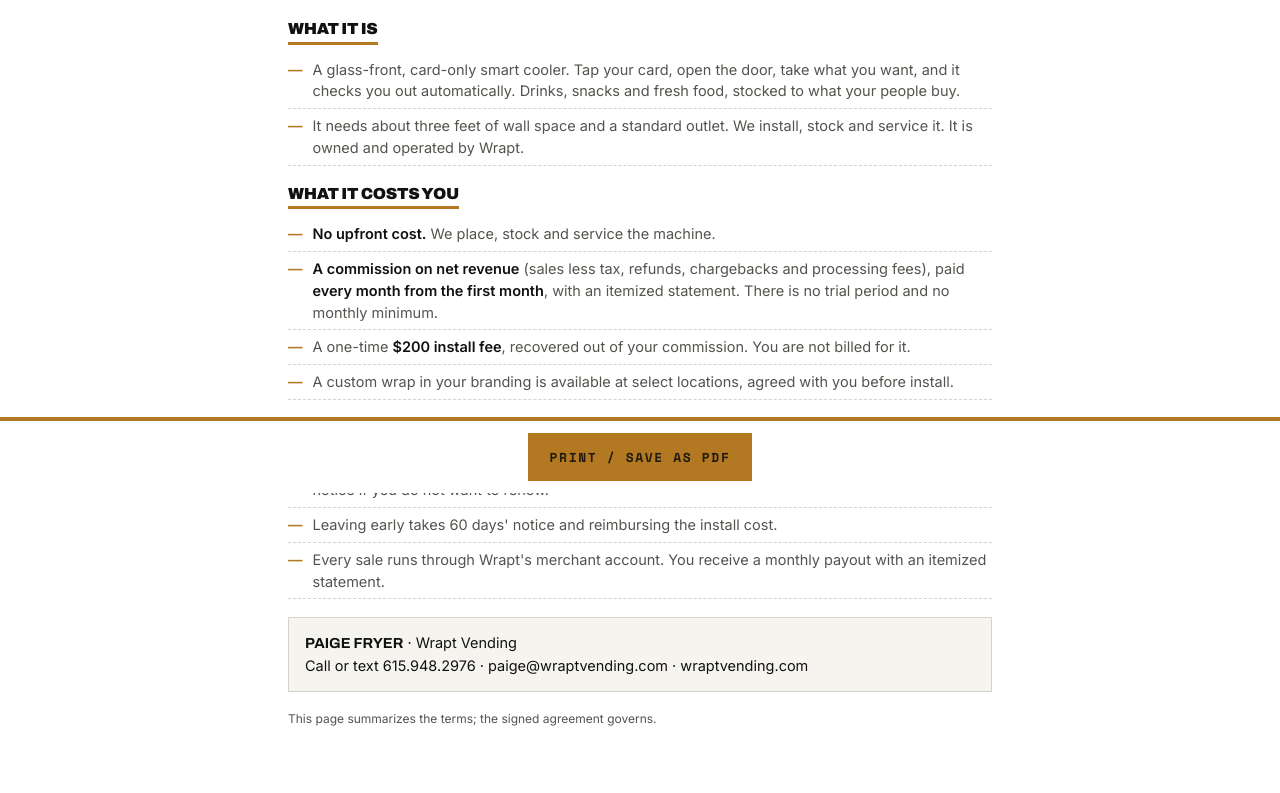
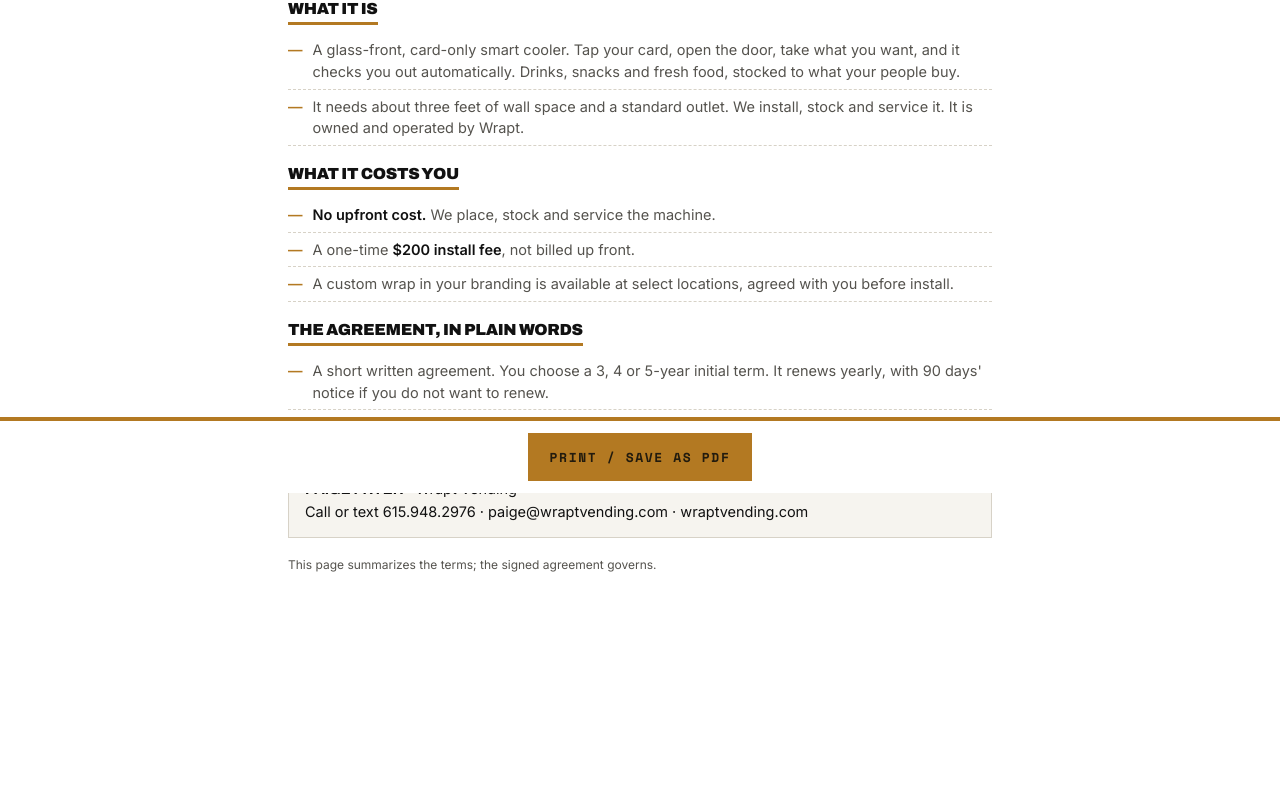
Before and after one commit to bdftzzvpw8-cmd/WraptVending, a website: page leave-behind.html in a window 1280 px wide. Shown: the part 307-1100 px from the top of the page. After the commit the page ends 971 px from the top, so only its background shows below. Drawn offline with nearby package versions, Linux system fonts and the light colour scheme.

Commit message:
Leave-behind: no commission details (no rate, no payout, no commission line)

```diff
--- a/leave-behind.html
+++ b/leave-behind.html
@@ -59,8 +59,7 @@
   <h2>What it costs you</h2>
   <ul>
     <li><span><b>No upfront cost.</b> We place, stock and service the machine.</span></li>
-    <li><span id="lCommission"></span></li>
-    <li><span>A one-time <b>$200 install fee</b>, recovered out of your commission. You are not billed for it.</span></li>
+    <li><span>A one-time <b>$200 install fee</b>, not billed up front.</span></li>
     <li><span>A custom wrap in your branding is available at select locations, agreed with you before install.</span></li>
   </ul>
 
@@ -68,7 +67,6 @@
   <ul>
     <li><span>A short written agreement. You choose a 3, 4 or 5-year initial term. It renews yearly, with 90 days' notice if you do not want to renew.</span></li>
     <li><span>Leaving early takes 60 days' notice and reimbursing the install cost.</span></li>
-    <li><span>Every sale runs through Wrapt's merchant account. You receive a monthly payout with an itemized statement.</span></li>
     <li id="lResponse" style="display:none"><span></span></li>
     <li id="lInsurance" style="display:none"><span></span></li>
   </ul>
@@ -95,15 +93,10 @@
   if (d.city) $('lCity').textContent = d.city; else $('lCityWrap').style.display = 'none';
   $('lDate').textContent = new Date().toLocaleDateString('en-US', { month: 'long', day: 'numeric', year: 'numeric' });
 
-  // The rate stays off the page unless sir approves it for this host: add ?rate=10 to the link. Never above 10.
-  const rq = parseFloat(new URLSearchParams(location.search).get('rate'));
-  const rate = (rq > 0 && rq <= 10) ? (Math.round(rq * 10) / 10) : 0;
-  $('lCommission').innerHTML = '<b>' + (rate ? rate + '% of net revenue' : 'A commission on net revenue') + '</b> (sales less tax, refunds, chargebacks and processing fees), paid <b>every month from the first month</b>, with an itemized statement. There is no trial period and no monthly minimum.';
-
   const missing = [];
   if (RESPONSE_PROMISE) { $('lResponse').style.display = ''; $('lResponse').firstChild.textContent = RESPONSE_PROMISE; } else missing.push('service-response promise');
   if (INSURANCE_LINE) { $('lInsurance').style.display = ''; $('lInsurance').firstChild.textContent = INSURANCE_LINE; } else missing.push('insurance line');
-  if (missing.length) { $('warn').style.display = 'block'; $('warn').textContent = 'Not on the printed page yet (waiting for wording): ' + missing.join(' and ') + '.' + (rate ? '' : ' The commission rate is also left off; add ?rate=10 to the link only if approved for this host.'); }
+  if (missing.length) { $('warn').style.display = 'block'; $('warn').textContent = 'Not on the printed page yet (waiting for wording): ' + missing.join(' and ') + '.'; }
   $('printBtn').addEventListener('click', () => window.print());
 })();
 </script>
```
Also changed, not shown: tests/leave-behind.test.mjs (+4 -7 lines).
